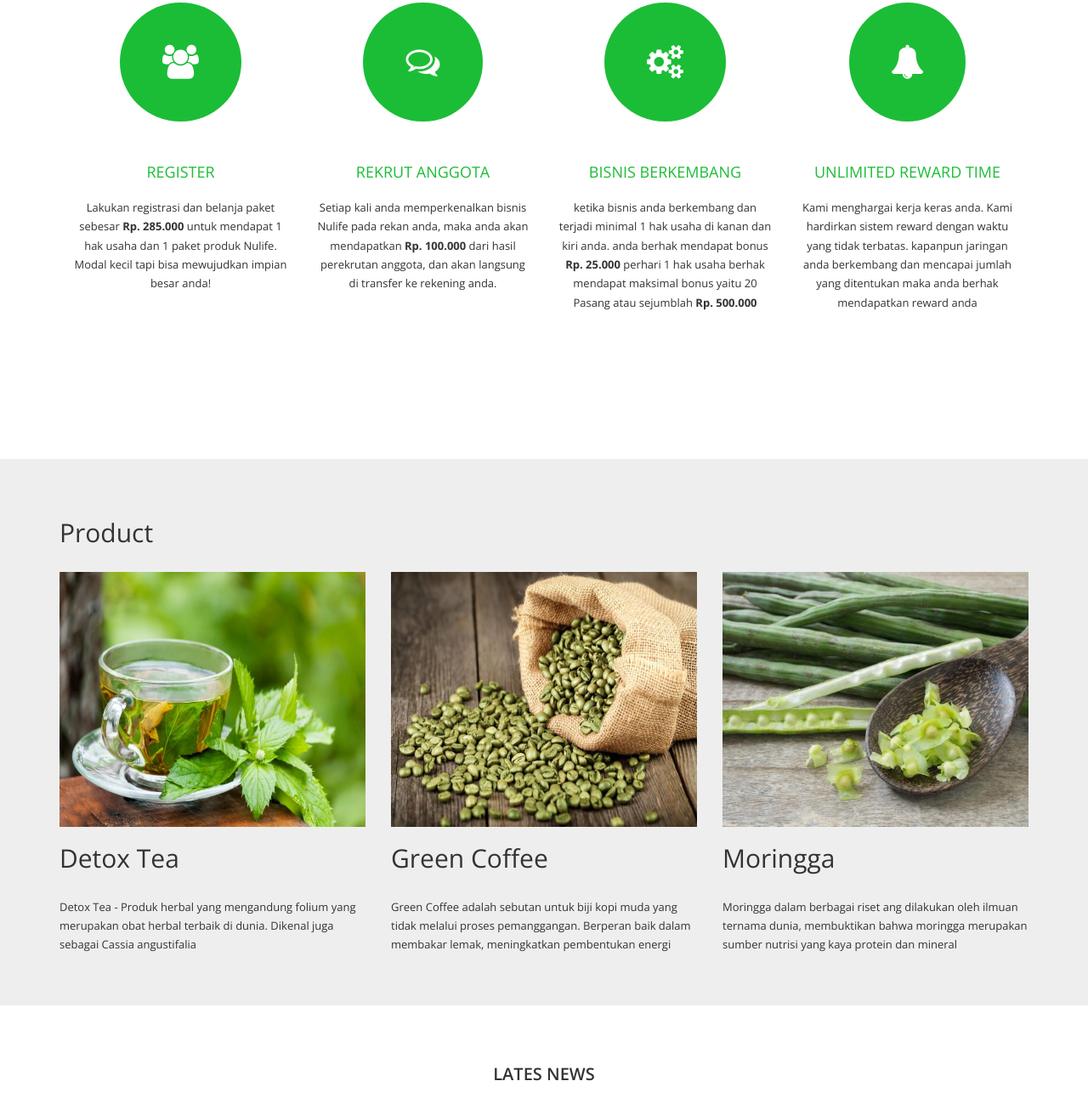
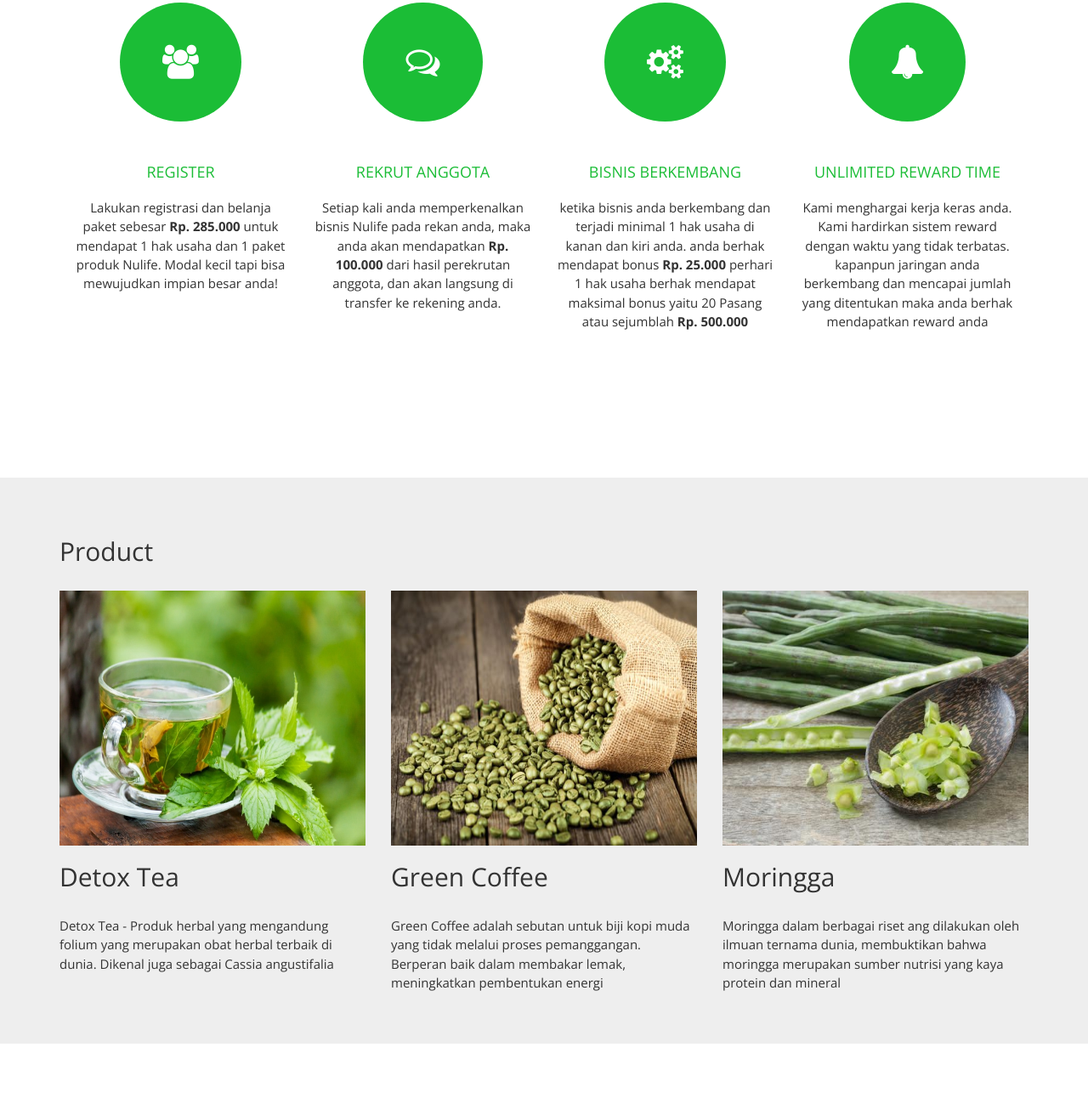
Before and after one commit to satriaajiputra/nulife, a plain HTML site: page index.html in a window 1280 px wide. Shown: the part 887-2179 px from the top of the page at 85% size. Drawn offline with nearby package versions, Linux system fonts and the light colour scheme.

Commit message:
Edit style.css

```diff
--- a/css/style.css
+++ b/css/style.css
@@ -62,6 +62,7 @@ a:hover {
 .text-center p {
   margin-bottom:50px;
   color:#333;
+  font-size: 15px;
 }
 
 .btn-default {
@@ -1199,6 +1200,9 @@ a.scrollup:hover{
 }
 
 /* Product */
+.products p.description {
+  font-size: 15px;
+}
 .products .thumbnail {
   background: inherit;
   border: inherit;
```
Lines whose indentation alone changed are shown as unchanged.
